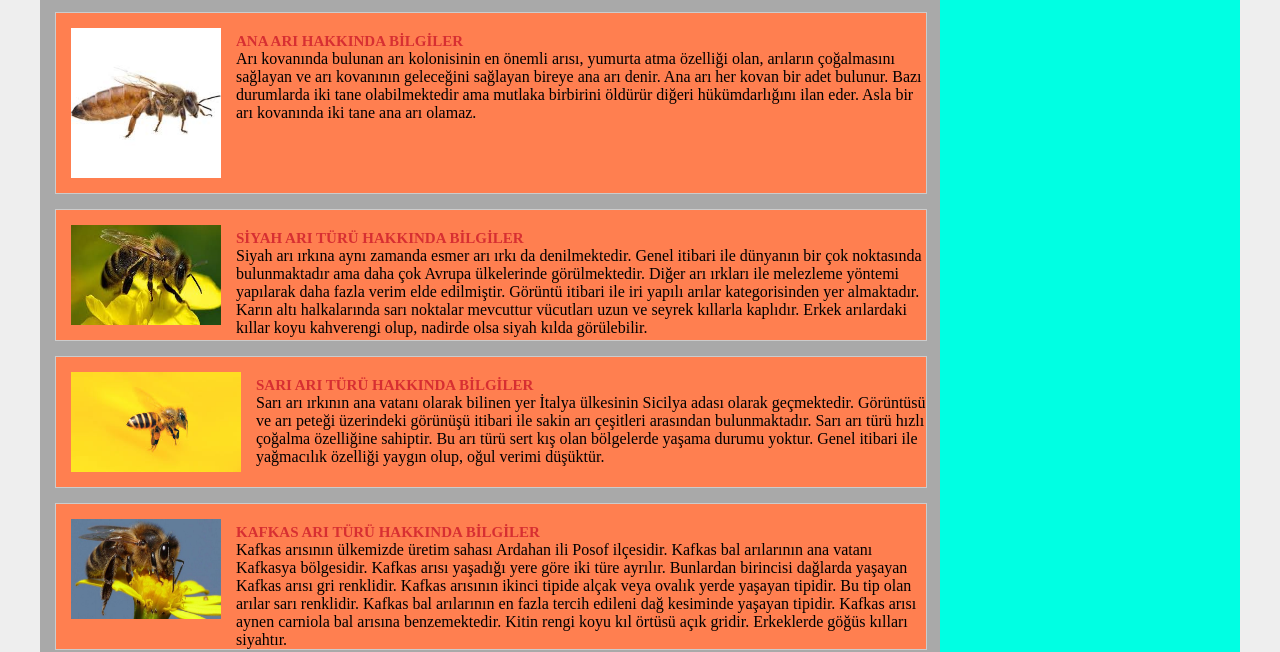
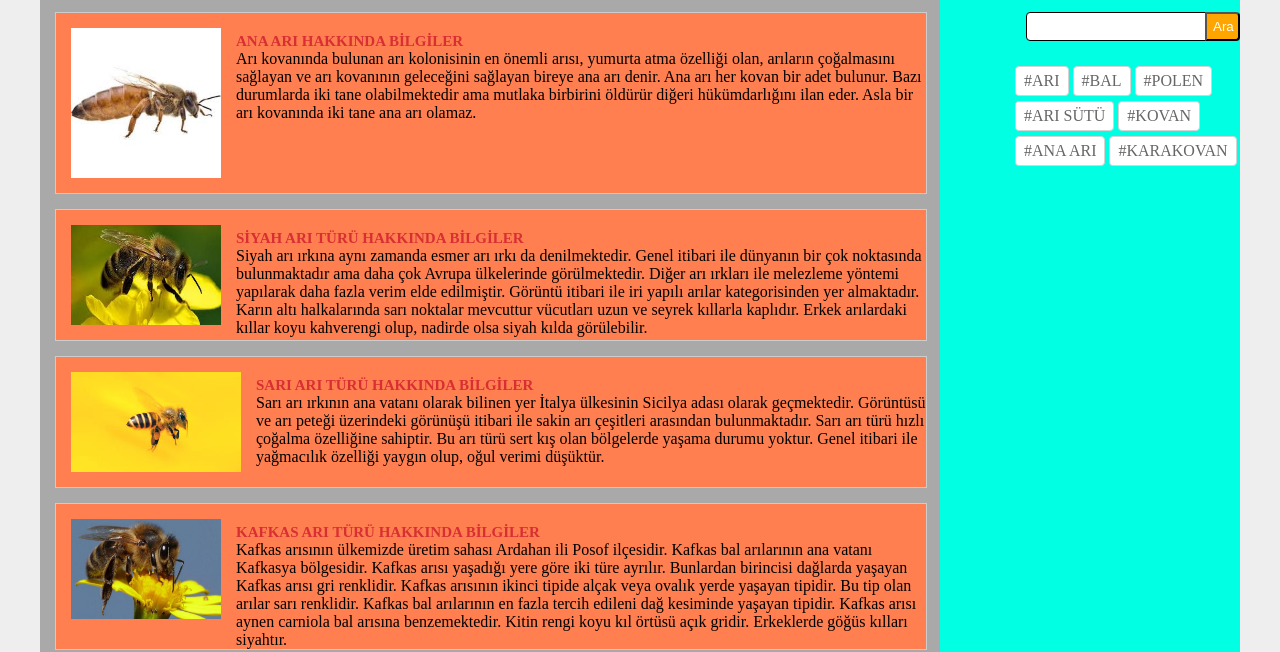
Before and after one commit to batuhan3065/aricilik, a plain HTML site: page site/index.html in a window 1280 px wide. Shown: the part 168-820 px from the top of the page. Drawn offline with Linux system fonts and the light colour scheme.

Commit message:
Add files via upload

```diff
--- a/site/index.html
+++ b/site/index.html
@@ -76,7 +76,25 @@
 
  		</div>
 
-     <div class="içerik-sag"></div>
+     <div class="içerik-sag">
+     	<div class="arama-motoru">
+     		<input type="text" class="textbox-tasarım">
+     		<input type="submit" value="Ara" class="buton-tasarım">
+     		</div>
+     		<div class="etiket-havuzu">
+     			<div class="etiket-kapsul">
+     				<div class="etiket">#ARI</div>
+     				<div class="etiket">#BAL</div>
+     				<div class="etiket">#POLEN</div>
+     				<div class="etiket">#ARI SÜTÜ</div>
+     				<div class="etiket">#KOVAN</div>
+     				<div class="etiket">#ANA ARI</div>
+     				<div class="etiket">#KARAKOVAN</div>
+     			</div>
+     		</div>
+
+
+     </div>
      <div class="temizle"></div>
 
  		</div>
--- a/site/stil/style.css
+++ b/site/stil/style.css
@@ -135,3 +135,52 @@ cursor: pointer;
   cursor: pointer;
   margin: 15px;
 }
+.arama-motoru{
+float: right;
+margin-top: 15px;
+}
+.textbox-tasarım{
+  width: 180px;
+  height: 29px;
+  border-radius: 4px 0px 0px 4px;
+  border: 1px solid #000000;
+  padding: 0px 5px;
+
+}
+.buton-tasarım{
+  width: 35px;
+  height: 29px;
+  border-radius: 0px 4px 4px 0px;
+  cursor: pointer;
+  margin-left: -5px;
+  background: orange;
+  color: #fff;
+}
+.etiket-havuzu{
+  float: left;
+  margin-top: 25px;
+  margin-left: 75px;
+  width: 226px;
+}
+.etiket-havuzu-baslık{
+  font-size: 18px;
+  color: #c32123;
+  border-bottom: 2px solid #C32123;
+  padding-bottom:8px ;
+  margin-bottom: 8px;
+
+}
+.etiket{
+  display: inline-block;
+  background: #FFFFFF;
+  padding: 5px 8px;
+  margin-bottom:5px ;
+  border-radius: 4px;
+  border: 1px solid #D4D4D4;
+  color: #666666;
+}
+.etiket:hover{
+  color: #000000;
+  cursor: pointer;
+  border: 1px solid #D4D4D4;
+}
```
Lines whose indentation alone changed are shown as unchanged.
